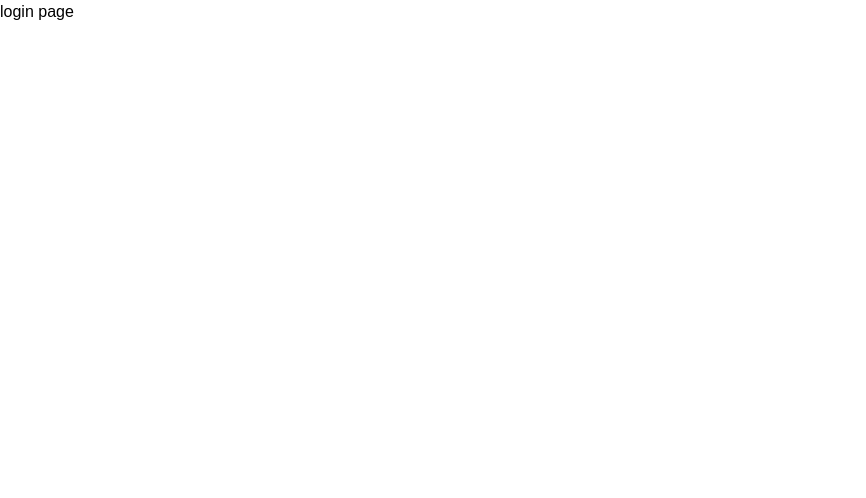
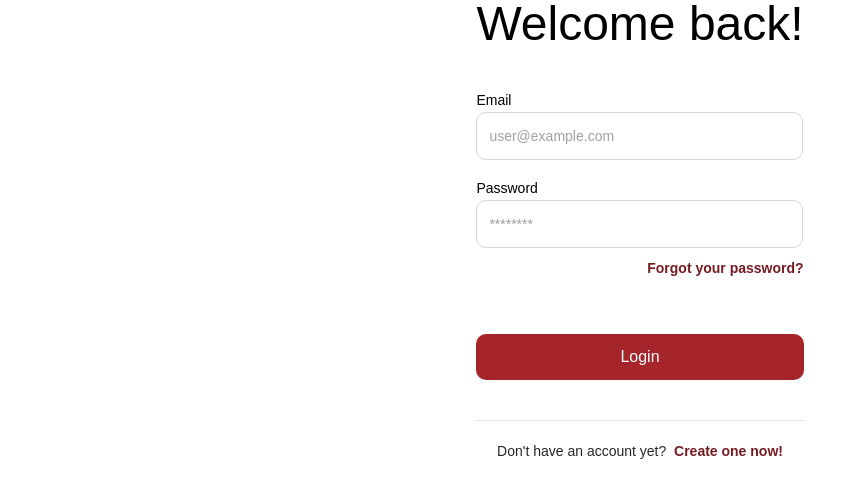
Before and after one commit to MahmoudKamel0/rose-app, a Next.js app: page /en/login in a window 1280 px wide. Shown: the top 498 px of the page, without its empty margins (0-866 px from the left). Built offline with nearby package versions, Linux system fonts and the light colour scheme; a web font is replaced by a local one.

Commit message:
feat(login-page): implement login page integrated with React Hook Form, Zod, and React Query

```diff
--- a/package.json
+++ b/package.json
@@ -9,6 +9,7 @@
         "lint": "next lint"
     },
     "dependencies": {
+        "@hookform/resolvers": "^5.2.2",
         "@radix-ui/react-alert-dialog": "^1.1.15",
         "@radix-ui/react-dropdown-menu": "^2.1.16",
         "@radix-ui/react-label": "^2.1.7",
@@ -33,11 +34,11 @@
         "next-themes": "^0.4.6",
         "react": "^18",
         "react-dom": "^18",
-        "react-hook-form": "^7.63.0",
+        "react-hook-form": "^7.65.0",
         "react-infinite-scroll-component": "^6.1.0",
         "tailwind-merge": "^3.3.1",
         "tailwindcss-animate": "^1.0.7",
-        "zod": "^4.1.11"
+        "zod": "^4.1.12"
     },
     "devDependencies": {
         "@hookform/devtools": "^4.4.0",
--- /dev/null
+++ b/src/app/[locale]/(auth)/forgot-passwod/page.tsx
@@ -0,0 +1,5 @@
+export default function Page() {
+    return(
+        <h1>Register Page</h1>
+    )
+}
--- /dev/null
+++ b/src/app/[locale]/(auth)/login/_components/login-form.tsx
@@ -0,0 +1,85 @@
+"use client";
+
+import { loginSchema, LoginValues } from "@lib/schemas/auth.schema";
+import React from "react";
+import { SubmitHandler, useForm } from "react-hook-form";
+import {zodResolver} from '@hookform/resolvers/zod'
+import { Form, FormControl, FormField, FormItem, FormMessage } from "@components/ui/form";
+import { Button } from "@components/ui/button";
+import Link from "next/link";
+import { Label } from "@components/ui/label";
+import { Input } from "@components/ui/input";
+import { useLogin } from "../_hooks/use-login";
+
+export default function LoginForm() {
+    // login form
+    const form = useForm<LoginValues>({
+        resolver: zodResolver(loginSchema),
+        defaultValues: {
+            email: "",
+            password: "",
+        }
+    });
+
+    //Mutation
+    const { login, isPending, error } = useLogin();
+
+// const onSubmit: SubmitHandler<LoginValues> = (values) => {
+//   login(values);
+// };
+
+    //Function
+    const onSubmit: SubmitHandler<LoginValues> = (values) => {
+        console.log(values);
+    }
+
+    return <Form {...form} >
+        <form onSubmit={form.handleSubmit(onSubmit)} className= "w-full flex flex-col">
+            {/* Email */}
+            <FormField
+                name="email"
+                control={form.control}
+                render={(field) => <FormItem className="mb-4 w-full">
+                {/* label */}
+                <Label>Email</Label>
+                {/* field */}
+                <FormControl>
+                    <Input {...field} placeholder="user@example.com" />
+                </FormControl>
+                {/* message */}
+                <FormMessage />
+                </FormItem>}
+            />
+
+            {/* Password */}
+            <FormField
+                name="password"
+                control={form.control}
+                render={(field) => <FormItem className="mb-2.5">
+                {/* label */}
+                <Label>Password</Label>
+                {/* field */}
+                <FormControl>
+                    <Input {...field} placeholder="********" type="password" />
+                </FormControl>
+                {/* message */}
+                <FormMessage />
+                </FormItem>}
+            />
+
+            <Link href="/forgot-password" className="font-semibold text-sm text-maroon-700 mb-9 text-end">Forgot your password?</Link>
+            {/* Submit */}
+
+             <Button
+                type="submit"
+                variant="default"
+                size="default"
+                disabled={isPending || (form.formState.isSubmitted && !form.formState.isValid)}
+                className="mt-5 h-12 w-full bg-maroon-600 text-base font-medium text-white"
+                >
+                Login
+                </Button>
+
+        </form>
+    </Form>
+}
--- /dev/null
+++ b/src/app/[locale]/(auth)/login/_hooks/use-login.ts
@@ -0,0 +1,27 @@
+"use client";
+
+import { LoginValues } from "@lib/schemas/auth.schema";
+import { useMutation } from "@tanstack/react-query";
+import { signIn } from "next-auth/react";
+
+
+export const useLogin = () => {
+
+    const { isPending, error, mutate } = useMutation({
+        mutationFn: async (values: LoginValues) => {
+        const response = await signIn("credentials", {
+            ...values,
+            redirect: false,
+        });
+
+        if(response?.error) {
+            throw new Error(response.error);
+        }
+        const callbackUrl = response?.url || "/overview"
+        window.location.href = `${window.location.origin}${callbackUrl}`;
+
+        },
+    });
+
+    return { isPending, error, login: mutate }
+};
--- a/src/app/[locale]/(auth)/login/page.tsx
+++ b/src/app/[locale]/(auth)/login/page.tsx
@@ -1,8 +1,24 @@
+import Link from "next/link";
+import LoginForm from "./_components/login-form";
 
 export default function Page() {
   return (
-    <div>
-      <h1>login page</h1>
-    </div>
+    <main className="flex items-center justify-center">
+      <div className="max-w-[29rem] space-y-10">
+        {/* headline */}
+        <h1 className="font-normal text-5xl text-center">Welcome back!</h1>
+        {/* login form */}
+        <LoginForm/>
+        {/* register */}
+        <p className="font-medium text-sm text-zinc-800 text-center border-t border-zinc-200 pt-5">
+          Don&apos;t have an account yet? &nbsp;
+          <Link href="/register" className="font-bold text-sm text-maroon-700">
+             Create one now!
+          </Link>
+        </p>
+
+
+      </div>
+    </main>
   )
 }
--- /dev/null
+++ b/src/app/[locale]/(auth)/register/page.tsx
@@ -0,0 +1,5 @@
+export default function Page() {
+    return(
+        <h1>Register Page</h1>
+    )
+}
--- /dev/null
+++ b/src/components/ui/form.tsx
@@ -0,0 +1,178 @@
+"use client"
+
+import * as React from "react"
+import * as LabelPrimitive from "@radix-ui/react-label"
+import { Slot } from "@radix-ui/react-slot"
+import {
+  Controller,
+  FormProvider,
+  useFormContext,
+  type ControllerProps,
+  type FieldPath,
+  type FieldValues,
+} from "react-hook-form"
+
+import { cn } from "@/lib/utils/cn.utils"
+import { Label } from "@/components/ui/label"
+
+const Form = FormProvider
+
+type FormFieldContextValue<
+  TFieldValues extends FieldValues = FieldValues,
+  TName extends FieldPath<TFieldValues> = FieldPath<TFieldValues>
+> = {
+  name: TName
+}
+
+const FormFieldContext = React.createContext<FormFieldContextValue | null>(null)
+
+const FormField = <
+  TFieldValues extends FieldValues = FieldValues,
+  TName extends FieldPath<TFieldValues> = FieldPath<TFieldValues>
+>({
+  ...props
+}: ControllerProps<TFieldValues, TName>) => {
+  return (
+    <FormFieldContext.Provider value={{ name: props.name }}>
+      <Controller {...props} />
+    </FormFieldContext.Provider>
+  )
+}
+
+const useFormField = () => {
+  const fieldContext = React.useContext(FormFieldContext)
+  const itemContext = React.useContext(FormItemContext)
+  const { getFieldState, formState } = useFormContext()
+
+  if (!fieldContext) {
+    throw new Error("useFormField should be used within <FormField>")
+  }
+
+  if (!itemContext) {
+    throw new Error("useFormField should be used within <FormItem>")
+  }
+
+  const fieldState = getFieldState(fieldContext.name, formState)
+
+  const { id } = itemContext
+
+  return {
+    id,
+    name: fieldContext.name,
+    formItemId: `${id}-form-item`,
+    formDescriptionId: `${id}-form-item-description`,
+    formMessageId: `${id}-form-item-message`,
+    ...fieldState,
+  }
+}
+
+type FormItemContextValue = {
+  id: string
+}
+
+const FormItemContext = React.createContext<FormItemContextValue | null>(null)
+
+const FormItem = React.forwardRef<
+  HTMLDivElement,
+  React.HTMLAttributes<HTMLDivElement>
+>(({ className, ...props }, ref) => {
+  const id = React.useId()
+
+  return (
+    <FormItemContext.Provider value={{ id }}>
+      <div ref={ref} className={cn("space-y-2", className)} {...props} />
+    </FormItemContext.Provider>
+  )
+})
+FormItem.displayName = "FormItem"
+
+const FormLabel = React.forwardRef<
+  React.ElementRef<typeof LabelPrimitive.Root>,
+  React.ComponentPropsWithoutRef<typeof LabelPrimitive.Root>
+>(({ className, ...props }, ref) => {
+  const { error, formItemId } = useFormField()
+
+  return (
+    <Label
+      ref={ref}
+      className={cn(error && "text-destructive", className)}
+      htmlFor={formItemId}
+      {...props}
+    />
+  )
+})
+FormLabel.displayName = "FormLabel"
+
+const FormControl = React.forwardRef<
+  React.ElementRef<typeof Slot>,
+  React.ComponentPropsWithoutRef<typeof Slot>
+>(({ ...props }, ref) => {
+  const { error, formItemId, formDescriptionId, formMessageId } = useFormField()
+
+  return (
+    <Slot
+      ref={ref}
+      id={formItemId}
+      aria-describedby={
+        !error
+          ? `${formDescriptionId}`
+          : `${formDescriptionId} ${formMessageId}`
+      }
+      aria-invalid={!!error}
+      {...props}
+    />
+  )
+})
+FormControl.displayName = "FormControl"
+
+const FormDescription = React.forwardRef<
+  HTMLParagraphElement,
+  React.HTMLAttributes<HTMLParagraphElement>
+>(({ className, ...props }, ref) => {
+  const { formDescriptionId } = useFormField()
+
+  return (
+    <p
+      ref={ref}
+      id={formDescriptionId}
+      className={cn("text-[0.8rem] text-muted-foreground", className)}
+      {...props}
+    />
+  )
+})
+FormDescription.displayName = "FormDescription"
+
+const FormMessage = React.forwardRef<
+  HTMLParagraphElement,
+  React.HTMLAttributes<HTMLParagraphElement>
+>(({ className, children, ...props }, ref) => {
+  const { error, formMessageId } = useFormField()
+  const body = error ? String(error?.message ?? "") : children
+
+  if (!body) {
+    return null
+  }
+
+  return (
+    <p
+      ref={ref}
+      id={formMessageId}
+      className={cn("text-[0.8rem] font-medium text-destructive", className)}
+      {...props}
+    >
+      {body}
+    </p>
+  )
+})
+FormMessage.displayName = "FormMessage"
+
+export {
+  useFormField,
+  Form,
+  FormItem,
+  FormLabel,
+  FormControl,
+  FormDescription,
+  FormMessage,
+  FormField,
+}
--- /dev/null
+++ b/src/lib/schemas/auth.schema.ts
@@ -0,0 +1,13 @@
+import { z } from "zod";
+
+// Login Schema
+const loginSchema = z.object({
+    email: z.email("Please enter a valid email address").nonempty("Please enter your email address"),
+    password: z.string("Please enter your password").nonempty("Please enter your password")
+})
+
+type LoginValues = z.infer<typeof loginSchema>;
+
+export { loginSchema };
+
+export type { LoginValues };
```
Also changed, not shown: 1 other file (tests, documents, lock files or other folders).
